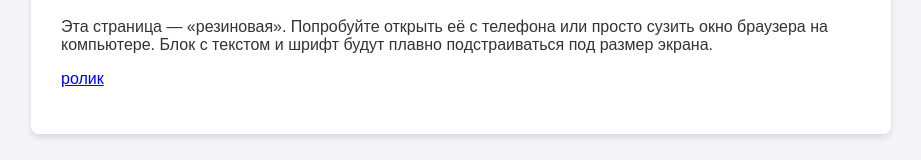
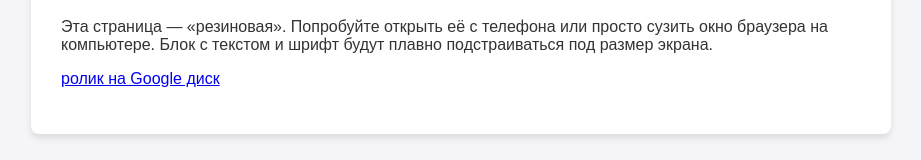
Before and after one commit to atolic/atolic.github.io, a plain HTML site: page index.html in a window 1280 px wide. Shown: the part 142-302 px from the top of the page, without its empty margins (179-1100 px from the left). Drawn offline with Linux system fonts and the light colour scheme.

Commit message:
Update index.html

```diff
--- a/index.html
+++ b/index.html
@@ -44,7 +44,7 @@
         <h1>Поздравляю с запуском сайта!</h1>
         <p>Эта страница — «резиновая». Попробуйте открыть её с телефона или просто сузить окно браузера на компьютере. Блок с текстом и шрифт будут плавно подстраиваться под размер экрана.</p>
   <p>
-<a href="https://drive.google.com/file/d/12JIpG8I83aPbUejKFFJZOqtONUNdUVCz/view?usp=drivesdk">ролик</a>
+<a href="https://drive.google.com/file/d/12JIpG8I83aPbUejKFFJZOqtONUNdUVCz/view?usp=drivesdk">ролик на  Google диск</a>
  </div>
 
 </body>
```
